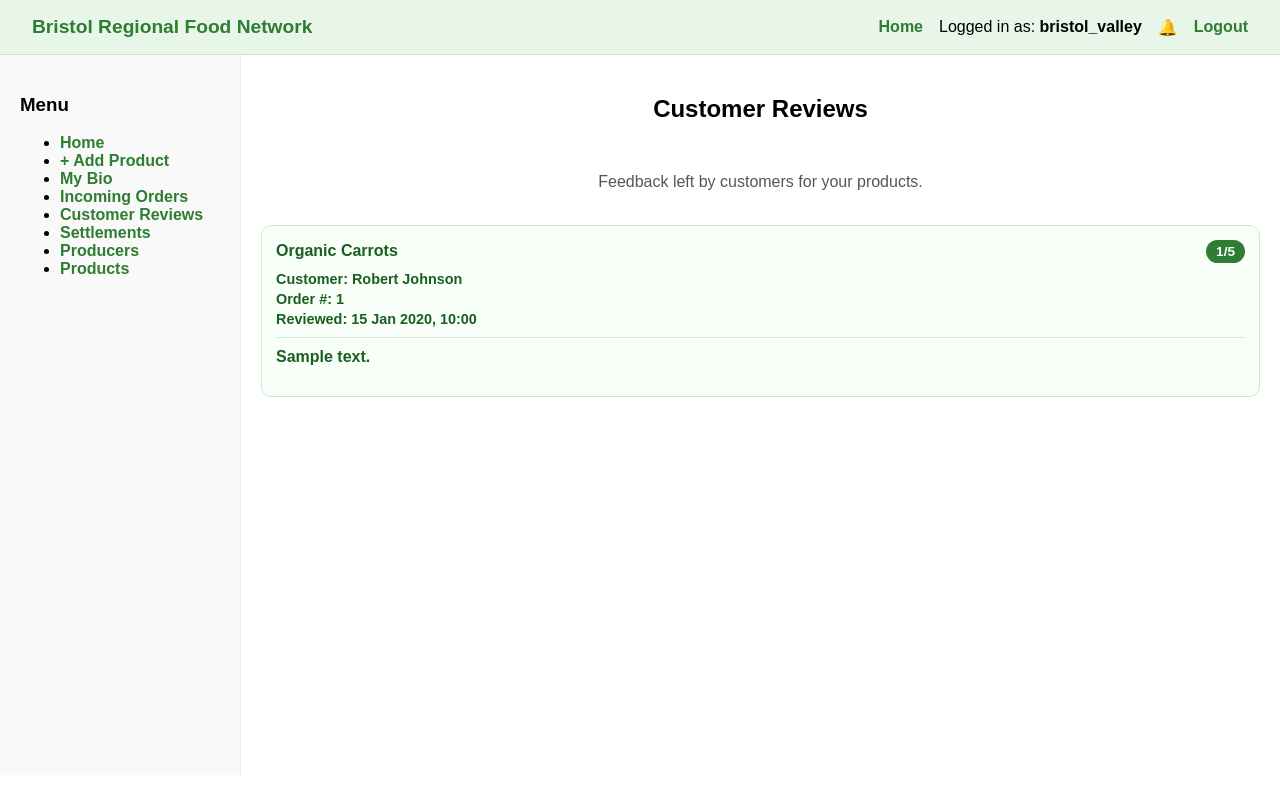
After one commit to Jon-Frost/DESD, a Django app: page /producer/reviews/ in a window 1280 px wide. The commit adds this page. Run offline with Django 5.2, Linux system fonts and the light colour scheme; a user stored in the database is signed in; data comes from the database, SQL or seed files in the repository; tables that the repository leaves empty hold one stand-in row (values such as "Sample post").

Commit message:
Customer reviews and producer notifications update

```diff
--- a/src/marketplace/static/marketplace/styles.css
+++ b/src/marketplace/static/marketplace/styles.css
@@ -941,3 +941,182 @@ body {
 .producer-allergen-select {
     min-height: 180px;
 }
+
+/* --- ORDER HISTORY REVIEW STYLES --- */
+
+/* INLINE REVIEW FORM INSIDE ORDER HISTORY TABLE */
+.order-review-form {
+    min-width: 200px;
+    display: flex;
+    flex-direction: column;
+    gap: 6px;
+    background: #f7fff8;
+    border: 1px solid #cfe8d1;
+    border-radius: 8px;
+    padding: 8px;
+}
+
+/* LABELS FOR REVIEW INPUTS */
+.order-review-label {
+    font-size: 0.8rem;
+    font-weight: bold;
+    color: #2e7d32;
+    text-transform: uppercase;
+    letter-spacing: 0.02em;
+}
+
+/* RATING DROPDOWN IN ORDER HISTORY */
+.order-review-rating {
+    border: 1px solid #9ac99d;
+    border-radius: 4px;
+    padding: 5px 7px;
+    font-size: 0.85rem;
+    font-weight: bold;
+    color: #1b5e20;
+    background: #ffffff;
+}
+
+/* COMMENT INPUT FOR PRODUCT REVIEW */
+.order-review-comment {
+    border: 1px solid #9ac99d;
+    border-radius: 4px;
+    padding: 6px 8px;
+    font-size: 0.85rem;
+    resize: vertical;
+    font-weight: bold;
+    color: #1b5e20;
+    background: #ffffff;
+}
+
+/* REVIEW SAVE BUTTON */
+.order-review-btn {
+    background: #2e7d32;
+    color: #fff;
+    border: none;
+    border-radius: 5px;
+    padding: 6px 8px;
+    font-size: 0.8rem;
+    cursor: pointer;
+    font-weight: bold;
+}
+
+.order-review-btn:hover,
+.order-review-btn:focus {
+    background: #1b5e20;
+}
+
+/* --- PRODUCER REVIEWS PAGE STYLES --- */
+
+.producer-reviews-page {
+    display: flex;
+    flex-direction: column;
+    gap: 14px;
+}
+
+.producer-reviews-list {
+    display: grid;
+    grid-template-columns: repeat(auto-fit, minmax(280px, 1fr));
+    gap: 14px;
+}
+
+.producer-review-card {
+    background: #f7fff8;
+    border: 1px solid #cfe8d1;
+    border-radius: 10px;
+    padding: 14px;
+}
+
+.producer-review-header {
+    display: flex;
+    align-items: center;
+    justify-content: space-between;
+    gap: 10px;
+    margin-bottom: 8px;
+}
+
+.producer-review-product {
+    margin: 0;
+    color: #1b5e20;
+    font-size: 1rem;
+    font-weight: bold;
+}
+
+.producer-review-rating {
+    background: #2e7d32;
+    color: #fff;
+    border-radius: 999px;
+    padding: 4px 10px;
+    font-weight: bold;
+    font-size: 0.85rem;
+}
+
+.producer-review-meta {
+    margin: 4px 0;
+    color: #1b5e20;
+    font-weight: bold;
+    font-size: 0.9rem;
+}
+
+.producer-review-comment {
+    margin-top: 10px;
+    padding-top: 10px;
+    border-top: 1px solid #cfe8d1;
+    color: #1b5e20;
+    font-weight: bold;
+}
+
+.producer-review-comment-empty {
+    color: #2e7d32;
+    font-style: italic;
+}
+
+.producer-empty-state {
+    background: #f7fff8;
+    border: 1px solid #cfe8d1;
+    border-radius: 10px;
+    padding: 16px;
+    color: #1b5e20;
+    font-weight: bold;
+}
+
+/* --- NOTIFICATIONS STYLES --- */
+
+.notification-list {
+    display: flex;
+    flex-direction: column;
+    gap: 12px;
+    margin-top: 14px;
+}
+
+.notification-card {
+    background: #ffffff;
+    border: 1px solid #c8e6c9;
+    border-radius: 8px;
+    padding: 14px 16px 28px;
+    position: relative;
+}
+
+.notification-message {
+    color: #1b5e20;
+    font-weight: bold;
+    line-height: 1.45;
+    padding-right: 90px;
+}
+
+.notification-timestamp {
+    position: absolute;
+    right: 12px;
+    bottom: 8px;
+    font-size: 0.75rem;
+    color: #6b7280;
+}
+
+.notification-unread {
+    border-left: 5px solid #2e7d32;
+    background: #f7fff8;
+}
+
+.notification-review {
+    border-color: #a5d6a7;
+    box-shadow: 0 0 0 1px #cfe8d1 inset;
+}
--- a/src/marketplace/templates/marketplace/base.html
+++ b/src/marketplace/templates/marketplace/base.html
@@ -58,6 +58,7 @@
                     <li><a href="{% url 'add_product' %}" class="nav-link">+ Add Product</a></li>
                     <li><a href="{% url 'producer_bio' %}" class="nav-link">My Bio</a></li>
                     <li><a href="{% url 'producer_orders' %}" class="nav-link">Incoming Orders</a></li>
+                    <li><a href="{% url 'producer_reviews' %}" class="nav-link">Customer Reviews</a></li>
                     <li><a href="{% url 'payment_settlements' %}" class="nav-link">Settlements</a></li>
                 {% endif %}
                 {% if user.is_authenticated and is_customer %}
--- /dev/null
+++ b/src/marketplace/templates/marketplace/producer_reviews.html
@@ -0,0 +1,44 @@
+{% extends 'marketplace/base.html' %}
+
+{% block title %}Customer Reviews - Bristol Food Network{% endblock %}
+
+{% block content %}
+<div class="producer-reviews-page">
+    <h2 class="auth-title">Customer Reviews</h2>
+    <p class="auth-subtitle">Feedback left by customers for your products.</p>
+
+    {% if reviews %}
+        <div class="producer-reviews-list">
+            {% for review in reviews %}
+                <article class="producer-review-card">
+                    <div class="producer-review-header">
+                        <h3 class="producer-review-product">{{ review.product.name }}</h3>
+                        <span class="producer-review-rating">{{ review.rating }}/5</span>
+                    </div>
+
+                    <p class="producer-review-meta">
+                        <strong>Customer:</strong> {{ review.customer.name }}
+                    </p>
+                    <p class="producer-review-meta">
+                        <strong>Order #:</strong> {{ review.order_item.order.id }}
+                    </p>
+                    <p class="producer-review-meta">
+                        <strong>Reviewed:</strong> {{ review.created_at|date:"d M Y, H:i" }}
+                    </p>
+
+                    {% if review.comment %}
+                        <p class="producer-review-comment">{{ review.comment }}</p>
+                    {% else %}
+                        <p class="producer-review-comment producer-review-comment-empty">No written comment provided.</p>
+                    {% endif %}
+                </article>
+            {% endfor %}
+        </div>
+    {% else %}
+        <div class="producer-empty-state">
+            <p>No customer reviews yet.</p>
+            <p>Reviews will appear here after customers review purchased products.</p>
+        </div>
+    {% endif %}
+</div>
+{% endblock %}
--- a/src/marketplace/urls.py
+++ b/src/marketplace/urls.py
@@ -22,9 +22,11 @@ urlpatterns = [
     path('basket/checkout/', views.checkout, name='checkout'),
     path('orders/<int:order_id>/confirmation/', views.order_confirmation, name='order_confirmation'),
     path('orders/', views.order_history, name='order_history'),
+    path('orders/items/<int:order_item_id>/review/', views.submit_product_review, name='submit_product_review'),
     path('orders/<int:order_id>/reorder/', views.reorder, name='reorder'),
     path('orders/<int:order_id>/receipt/', views.download_receipt, name='download_receipt'),
     path('producer/orders/', views.producer_orders, name='producer_orders'),
+    path('producer/reviews/', views.producer_reviews, name='producer_reviews'),
     path('producer/orders/<int:order_id>/update/', views.update_order_status, name='update_order_status'),
     path('producer/settlements/', views.payment_settlements, name='payment_settlements'),
     path('producer/settlements/<str:week_start_str>/pdf/', views.download_settlement_pdf, name='download_settlement_pdf'),
--- a/src/marketplace/views.py
+++ b/src/marketplace/views.py
@@ -3,7 +3,7 @@ from django.contrib.auth.decorators import login_required
 from django.contrib import messages
 from decimal import Decimal, InvalidOperation
 from django.db.models import Q
-from .models import Producer, Customer, Product, BasketItem, CustomerOrder, OrderItem, RecurringOrder, RecurringOrderItem, Notification
+from .models import Producer, Customer, Product, BasketItem, CustomerOrder, OrderItem, RecurringOrder, RecurringOrderItem, Notification, ProductReview
 from .forms import CustomerSignupForm, ProducerSignupForm, ProductForm, ProducerBioForm, CheckoutForm
 from reportlab.lib.pagesizes import letter
 from reportlab.pdfgen import canvas
@@ -463,10 +463,115 @@ def order_history(request):
         customer=customer_profile
     ).prefetch_related('items__product__producer').order_by('-created_at')
 
+    # ATTACH REVIEW OBJECTS TO EACH ORDER ITEM FOR TEMPLATE RENDERING
+    order_item_ids = [item.id for order in orders for item in order.items.all()]
+    reviews_by_order_item_id = {
+        review.order_item_id: review
+        for review in ProductReview.objects.filter(order_item_id__in=order_item_ids)
+    }
+
+    for order in orders:
+        for item in order.items.all():
+            item.customer_review = reviews_by_order_item_id.get(item.id)
+
     return render(
         request,
         'marketplace/order_history.html',
         {'orders': orders}
+    )
+
+
+# SUBMIT PRODUCT REVIEW VIEW - ALLOWS REVIEW ONLY FOR PRODUCTS THE CUSTOMER HAS PURCHASED
+@login_required
+def submit_product_review(request, order_item_id):
+    customer_profile = _get_logged_in_customer(request.user)
+    if customer_profile is None:
+        return redirect('home')
+
+    # ENSURE THE TARGET ORDER ITEM BELONGS TO THE LOGGED-IN CUSTOMER'S ORDER HISTORY
+    order_item = get_object_or_404(
+        OrderItem.objects.select_related('order', 'product'),
+        id=order_item_id,
+        order__customer=customer_profile,
+    )
+
+    if request.method == 'POST':
+        # READ AND VALIDATE RATING INPUT
+        rating_raw = request.POST.get('rating', '').strip()
+        comment = request.POST.get('comment', '').strip()
+
+        try:
+            rating = int(rating_raw)
+        except (TypeError, ValueError):
+            rating = None
+
+        if rating not in {1, 2, 3, 4, 5}:
+            messages.error(request, 'Please select a valid rating between 1 and 5.')
+            return redirect('order_history')
+
+        # CREATE OR UPDATE A REVIEW FOR THIS PURCHASED ORDER ITEM
+        review, created = ProductReview.objects.get_or_create(
+            order_item=order_item,
+            defaults={
+                'customer': customer_profile,
+                'product': order_item.product,
+                'rating': rating,
+                'comment': comment,
+            },
+        )
+
+        if review.customer_id != customer_profile.id:
+            messages.error(request, 'You are not allowed to update this review.')
+            return redirect('order_history')
+
+        # SAVE UPDATED REVIEW VALUES
+        review.product = order_item.product
+        review.rating = rating
+        review.comment = comment
+        review.save()
+
+        # CREATE A PRODUCER NOTIFICATION SO REVIEWS APPEAR IN THE NOTIFICATIONS PAGE
+        if created:
+            notification_message = (
+                f'Review received: {customer_profile.name} rated "{order_item.product.name}" '
+                f'{rating}/5 on order #{order_item.order.id}.'
+            )
+        else:
+            notification_message = (
+                f'Review updated: {customer_profile.name} changed review for "{order_item.product.name}" '
+                f'to {rating}/5 on order #{order_item.order.id}.'
+            )
+
+        Notification.objects.create(
+            user=order_item.product.producer.user,
+            message=notification_message,
+        )
+
+        messages.success(request, f'Review saved for "{order_item.product.name}".')
+
+    return redirect('order_history')
+
+
+# PRODUCER REVIEWS VIEW - SHOWS ALL REVIEWS LEFT BY CUSTOMERS FOR THIS PRODUCER'S PRODUCTS
+@login_required
+def producer_reviews(request):
+    producer_profile = _get_logged_in_producer(request.user)
+    if producer_profile is None:
+        return redirect('home')
+
+    # FETCH ALL REVIEWS FOR PRODUCTS OWNED BY THIS PRODUCER
+    reviews = ProductReview.objects.filter(
+        product__producer=producer_profile
+    ).select_related(
+        'customer__user',
+        'product',
+        'order_item__order'
+    ).order_by('-created_at')
+
+    return render(
+        request,
+        'marketplace/producer_reviews.html',
+        {'reviews': reviews}
     )
 
 
```
Also changed, not shown: src/marketplace/models.py (+30 -0 lines), src/marketplace/templates/marketplace/notifications.html (+5 -5 lines), src/marketplace/templates/marketplace/order_history.html (+30 -3 lines), README.md, src/marketplace/migrations/0013_productreview.py (added).
